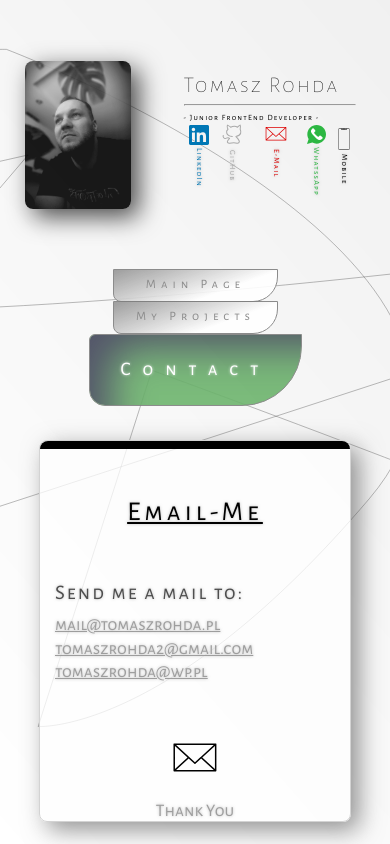
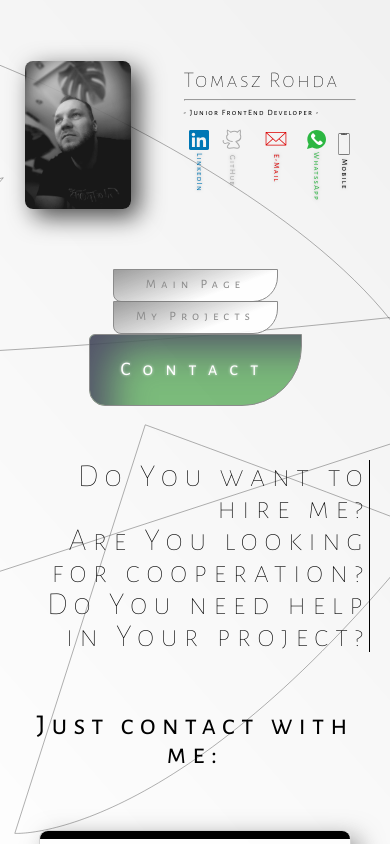
Before and after one commit to trohda/Portfolio-project, a React (Create React App) app: page /contact in a window 390 px wide. Shown: the top 844 px of the page. Built offline with nearby package versions, Linux system fonts and the light colour scheme.

Commit message:
Styles update

```diff
--- a/src/components/Contact/Contact.js
+++ b/src/components/Contact/Contact.js
@@ -5,6 +5,19 @@ import "./ContactStyles.css";
 const Contact = () => {
   return (
     <section className="contactWrapper">
+      <div className="sectionHeader">
+        <h1>
+          Do You want to hire me?
+          <br />
+          Are You looking for cooperation?
+          <br />
+          Do You need help in Your project?
+        </h1>
+      </div>
+      <div className="contactWrapperHeaderTwo">
+        <h2>Just contact with me:</h2>
+      </div>
+      <div className="contactWrapperHeaderCards">
         <ContactElement
           topStripeColor={"black"}
           headerText={"Email-Me"}
@@ -106,6 +119,7 @@ const Contact = () => {
             </svg>
           }
         />
+      </div>
     </section>
   );
 };
--- a/src/components/Contact/ContactStyles.css
+++ b/src/components/Contact/ContactStyles.css
@@ -1,8 +1,22 @@
 .contactWrapper {
+  width: 100%;
+  display: flex;
+  flex-direction: column;
+}
+
+.contactWrapperHeaderTwo {
+  font-size: 1.8rem;
+  letter-spacing: 6px;
+  align-self: center;
+  margin-bottom: 30px;
+  padding: 0 10px;
+  text-align: center;
+}
+
+.contactWrapperHeaderCards {
   width: 100%;
   display: flex;
   flex-direction: row;
   flex-wrap: wrap;
   justify-content: space-evenly;
-  padding: 110px 0;
 }
--- a/src/components/Header/Header.js
+++ b/src/components/Header/Header.js
@@ -15,7 +15,7 @@ const Header = () => {
           <Image src={img2} className={"profilePhoto"} alt={"Profile Photo"} />
         </div>
 
-        <div className="personaInfosWrapper">
+        <div className="personalInfosWrapper">
           <PersonalInfos />
         </div>
         <div className="socialsInHeader">
--- a/src/components/Header/HeaderStyles.css
+++ b/src/components/Header/HeaderStyles.css
@@ -35,7 +35,7 @@
   opacity: 0.9;
 }
 
-.personaInfosWrapper {
+.personalInfosWrapper {
   display: grid;
   place-items: center;
   margin-left: 50px;
@@ -54,7 +54,7 @@
   .profilePhotoWrapper {
     margin-left: 40px;
   }
-  .personaInfosWrapper {
+  .personalInfosWrapper {
     margin-right: 50px;
   }
 }
@@ -70,7 +70,7 @@
   .navBarWrapper {
     margin-top: 0px;
   }
-  .personaInfosWrapper {
+  .personalInfosWrapper {
     margin: 40px;
   }
 }
@@ -80,7 +80,7 @@
     margin-left: 10px;
     height: 60%;
   }
-  .personaInfosWrapper {
+  .personalInfosWrapper {
     margin: 30px 20px;
   }
 }
@@ -90,7 +90,7 @@
     margin-left: 5px;
     height: 55%;
   }
-  .personaInfosWrapper {
+  .personalInfosWrapper {
     margin: 30px 10px;
   }
 }
--- a/src/components/MainPage/MainPage.js
+++ b/src/components/MainPage/MainPage.js
@@ -7,7 +7,7 @@ const MainPage = () => {
   return (
     <section>
       <div className="mainPageLayout">
-        <div className="mainPageLayoutHeader">
+        <div className="sectionHeader">
           <h1>Welcome to my portfolio</h1>
         </div>
         <span className="flyingSpanCSS">CSS</span>
--- a/src/components/MainPage/MainPageStyles.css
+++ b/src/components/MainPage/MainPageStyles.css
@@ -6,15 +6,12 @@
   justify-content: space-evenly;
 }
 
-.mainPageLayoutHeader {
+.sectionHeader {
   text-align: end;
   letter-spacing: 10px;
   font-size: 4rem;
   font-weight: 200;
-  margin: 120px 0 60px 0;
-}
-
-.mainPageLayoutHeader {
+  margin: 110px 0 60px 0;
   margin-right: 30px;
   border-right: 1px solid black;
 }
@@ -22,7 +19,7 @@
 .aboutPage {
   width: 30vw;
   padding: 50px;
-  margin: 80px 80px;
+  margin: 10px 80px;
   background-color: rgba(255, 255, 255, 0.384);
   border-radius: 8px;
   -webkit-box-shadow: 8px 8px 24px 0px rgba(109, 180, 109, 0.6);
@@ -166,11 +163,11 @@
   }
 }
 
-@media only screen and (max-width: 720px) {
-  .mainPageLayoutHeader {
+@media only screen and (max-width: 800px) {
+  .sectionHeader {
     text-align: end;
     letter-spacing: 9px;
-    font-size: 3.5rem;
+    font-size: 3rem;
     font-weight: 200;
     margin-right: 20px;
   }
@@ -178,8 +175,9 @@
   .aboutPage {
     width: 40vw;
     padding: 45px;
-    margin: 60px 60px;
+    margin: 20px 60px;
   }
+
   .aboutPage h2 {
     letter-spacing: 4px;
     font-size: 1.1rem;
@@ -195,21 +193,19 @@
   }
 }
 
-@media only screen and (max-width: 600px) {
-  .mainPageLayoutHeader {
+@media only screen and (max-width: 560px) {
+  .sectionHeader {
+    font-size: 2.5rem;
     margin-top: 160px;
   }
-}
 
-@media only screen and (max-width: 540px) {
   .mainPageLayout {
     align-items: center;
   }
 
   .aboutPage {
     width: 45vw;
-    padding: 38px;
-    margin: 55px 55px;
+    padding: 20px 38px;
   }
   .aboutPage p {
     font-size: 0.8rem;
@@ -220,14 +216,13 @@
 }
 
 @media only screen and (max-width: 440px) {
-  .mainPageLayoutHeader {
+  .sectionHeader {
     letter-spacing: 6px;
-    font-size: 3rem;
+    font-size: 2rem;
   }
   .aboutPage {
     width: 50vw;
     padding: 30px;
-    margin: 50px 50px;
   }
   .aboutPage p {
     font-size: 0.75rem;
--- a/src/components/PageLayout/PageLayout.js
+++ b/src/components/PageLayout/PageLayout.js
@@ -6,13 +6,10 @@ import "./PageLayoutStles.css";
 const PageLayout = (props) => {
   const [y, setY] = useState(window.scrollY);
 
-  const handleNavigation = useCallback(
-    (e) => {
-      const window = e.currentTarget;
-      setY(window.scrollY);
-    },
-    [y]
-  );
+  const handleNavigation = useCallback((e) => {
+    const window = e.currentTarget;
+    setY(window.scrollY);
+  });
 
   useEffect(() => {
     setY(window.scrollY);
--- a/src/components/PersonalInfos/PersonalInfosStyles.css
+++ b/src/components/PersonalInfos/PersonalInfosStyles.css
@@ -17,6 +17,7 @@
 
 .socialsInPersonalInfos {
   display: none;
+  margin-top: 10px;
 }
 
 @keyframes kotek {
--- a/src/components/ProjectsList/ProjectsList.js
+++ b/src/components/ProjectsList/ProjectsList.js
@@ -18,6 +18,9 @@ const ProjectsList = () => {
 
   return (
     <section className="projectsListWrapper">
+      <div className="sectionHeader">
+        <h1>Here You can check digest and details of my projects</h1>
+      </div>
       <div>
         <ProjectDetails
           isActive={showMoreInfo}
--- a/src/components/ProjectsList/ProjectsListStyle.css
+++ b/src/components/ProjectsList/ProjectsListStyle.css
@@ -35,8 +35,3 @@
   cursor: pointer;
   box-shadow: 8px 8px 26px 2px rgb(155, 155, 155);
 }
-@media only screen and (max-width: 800px) {
-  .projectsList {
-    margin-top: 170px;
-  }
-}
```
Lines whose indentation alone changed are shown as unchanged.
